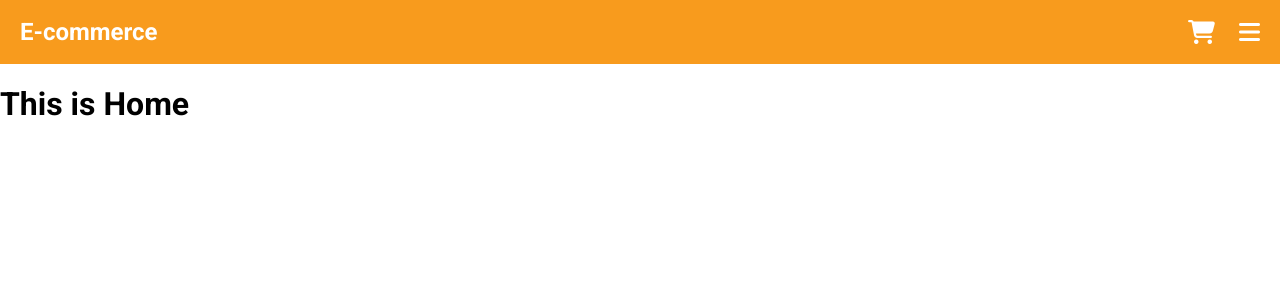
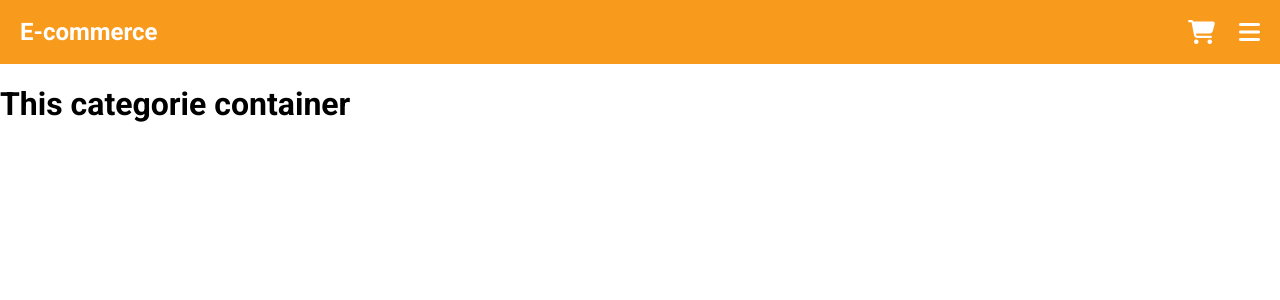
Before and after one commit to errami01/e-shop, a React (Create React App) app: page / in a window 1280 px wide. Shown: the top 300 px of the page. Built offline with nearby package versions, Linux system fonts and the light colour scheme.

Commit message:
create Categorie component

```diff
--- /dev/null
+++ b/src/components/Categorie.js
@@ -0,0 +1,5 @@
+export default function Categorie(){
+    return(
+        <h1>This categorie container</h1>
+    )
+}
--- a/src/pages/Home.js
+++ b/src/pages/Home.js
@@ -1,5 +1,6 @@
+import Categorie from "../components/Categorie"
 export default function Home(){
     return(
-        <h1>This is Home</h1>
+        <Categorie />
     )
 }
```
